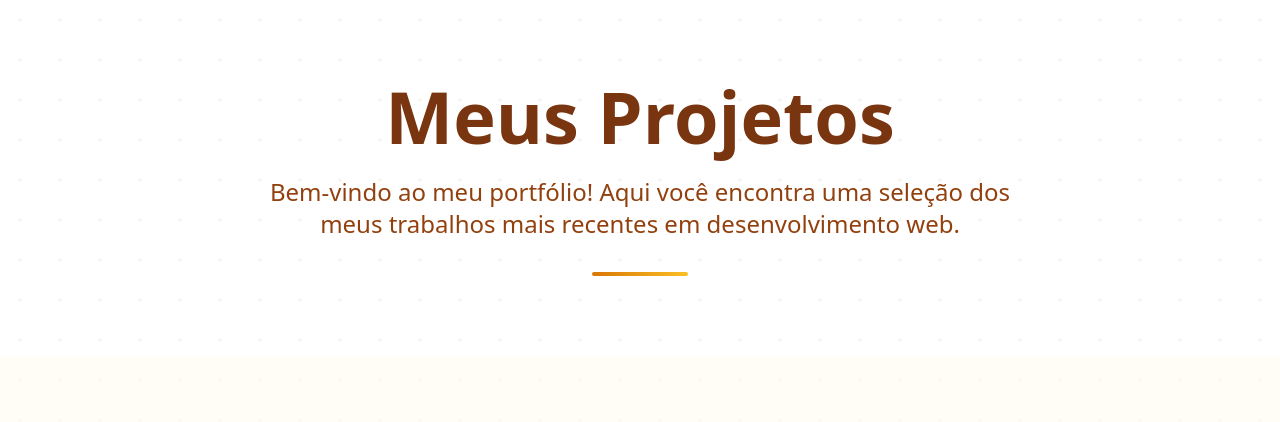
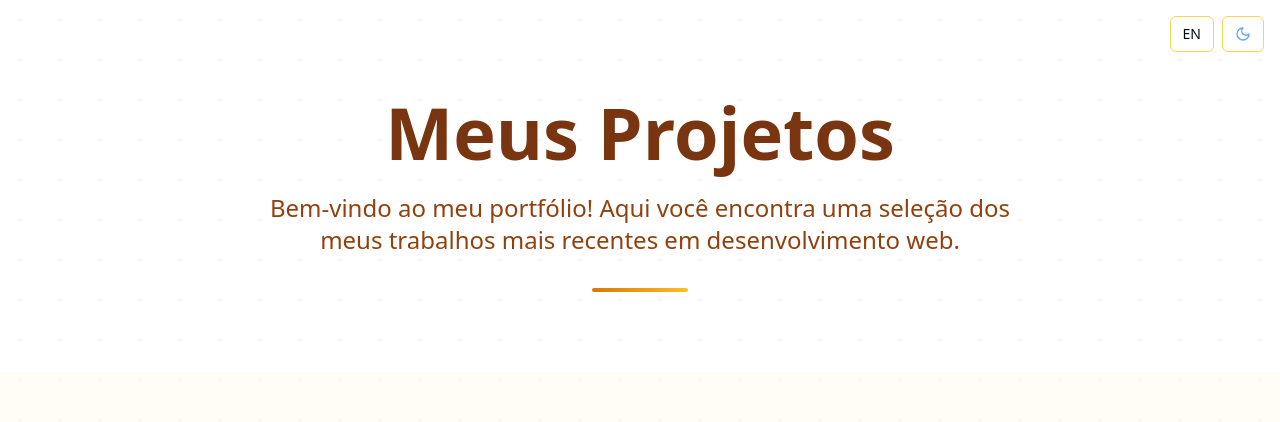
Before and after one commit to Samagiota/samuels-portfolio-showcase, a React (Vite) app: page / in a window 1280 px wide. Shown: the top 422 px of the page. Built offline with nearby package versions, Linux system fonts and the light colour scheme.

Commit message:
Add language and theme toggle buttons
Implement language and theme toggle buttons at the top of the page. The theme toggle should switch between light and dark modes, displaying a sun icon in light mode and a moon icon in dark mode.

```diff
--- /dev/null
+++ b/src/components/LanguageToggle.tsx
@@ -0,0 +1,23 @@
+
+import React from 'react';
+import { Button } from '@/components/ui/button';
+
+interface LanguageToggleProps {
+  isEnglish: boolean;
+  onToggle: () => void;
+}
+
+const LanguageToggle: React.FC<LanguageToggleProps> = ({ isEnglish, onToggle }) => {
+  return (
+    <Button
+      onClick={onToggle}
+      variant="outline"
+      size="sm"
+      className="border-amber-300 hover:bg-amber-50 dark:border-slate-600 dark:hover:bg-slate-800"
+    >
+      {isEnglish ? 'PT' : 'EN'}
+    </Button>
+  );
+};
+
+export default LanguageToggle;
--- /dev/null
+++ b/src/components/ThemeToggle.tsx
@@ -0,0 +1,28 @@
+
+import React from 'react';
+import { Sun, Moon } from 'lucide-react';
+import { Button } from '@/components/ui/button';
+
+interface ThemeToggleProps {
+  isDark: boolean;
+  onToggle: () => void;
+}
+
+const ThemeToggle: React.FC<ThemeToggleProps> = ({ isDark, onToggle }) => {
+  return (
+    <Button
+      onClick={onToggle}
+      variant="outline"
+      size="sm"
+      className="border-amber-300 hover:bg-amber-50 dark:border-slate-600 dark:hover:bg-slate-800"
+    >
+      {isDark ? (
+        <Sun className="w-4 h-4 text-yellow-500" />
+      ) : (
+        <Moon className="w-4 h-4 text-blue-400" />
+      )}
+    </Button>
+  );
+};
+
+export default ThemeToggle;
--- /dev/null
+++ b/src/hooks/useLanguage.ts
@@ -0,0 +1,109 @@
+
+import { useState } from 'react';
+
+export interface Translations {
+  title: string;
+  subtitle: string;
+  projectsTitle: string;
+  aboutTitle: string;
+  aboutName: string;
+  aboutDescription1: string;
+  aboutDescription2: string;
+  contactTitle: string;
+  contactSubtitle: string;
+  email: string;
+  phone: string;
+  sendMessage: string;
+  callWhatsApp: string;
+  footer: string;
+  viewDemo: string;
+  projects: {
+    gaming: {
+      title: string;
+      description: string;
+    };
+    ecommerce: {
+      title: string;
+      description: string;
+    };
+    sports: {
+      title: string;
+      description: string;
+    };
+  };
+}
+
+const translations: { pt: Translations; en: Translations } = {
+  pt: {
+    title: "Meus Projetos",
+    subtitle: "Bem-vindo ao meu portfólio! Aqui você encontra uma seleção dos meus trabalhos mais recentes em desenvolvimento web.",
+    projectsTitle: "Projetos em Destaque",
+    aboutTitle: "Quem Sou Eu",
+    aboutName: "Olá, eu sou o Samuel! 👋",
+    aboutDescription1: "Tenho 15 anos e sou um jovem desenvolvedor apaixonado por tecnologia. Estou no início da minha jornada no mundo da programação, focando principalmente em HTML e CSS para criar experiências web incríveis.",
+    aboutDescription2: "Cada projeto é uma nova oportunidade de aprender e crescer. Estou sempre em busca de novos desafios e adoraria conectar com outros desenvolvedores!",
+    contactTitle: "Vamos Conversar?",
+    contactSubtitle: "Estou sempre aberto para novas oportunidades, colaborações ou apenas para trocar uma ideia sobre programação!",
+    email: "Email",
+    phone: "Telefone",
+    sendMessage: "Mande uma mensagem!",
+    callWhatsApp: "Ligue ou mande um WhatsApp!",
+    footer: "© 2024 Samuel Meneses - Desenvolvedor em formação 🚀",
+    viewDemo: "Ver Demo",
+    projects: {
+      gaming: {
+        title: "Gaming Platform",
+        description: "Site inspirado na Riot Games com design moderno e interativo para comunidade gamer"
+      },
+      ecommerce: {
+        title: "E-commerce Store",
+        description: "Loja online completa inspirada na Amazon com sistema de produtos e carrinho"
+      },
+      sports: {
+        title: "Sports Store",
+        description: "Loja esportiva moderna inspirada na Loud com foco em gaming e esports"
+      }
+    }
+  },
+  en: {
+    title: "My Projects",
+    subtitle: "Welcome to my portfolio! Here you'll find a selection of my latest work in web development.",
+    projectsTitle: "Featured Projects",
+    aboutTitle: "Who Am I",
+    aboutName: "Hello, I'm Samuel! 👋",
+    aboutDescription1: "I'm 15 years old and a young developer passionate about technology. I'm at the beginning of my journey in the programming world, focusing mainly on HTML and CSS to create amazing web experiences.",
+    aboutDescription2: "Each project is a new opportunity to learn and grow. I'm always looking for new challenges and would love to connect with other developers!",
+    contactTitle: "Let's Talk?",
+    contactSubtitle: "I'm always open to new opportunities, collaborations, or just to chat about programming!",
+    email: "Email",
+    phone: "Phone",
+    sendMessage: "Send a message!",
+    callWhatsApp: "Call or send a WhatsApp!",
+    footer: "© 2024 Samuel Meneses - Developer in training 🚀",
+    viewDemo: "View Demo",
+    projects: {
+      gaming: {
+        title: "Gaming Platform",
+        description: "Site inspired by Riot Games with modern and interactive design for gaming community"
+      },
+      ecommerce: {
+        title: "E-commerce Store",
+        description: "Complete online store inspired by Amazon with product system and shopping cart"
+      },
+      sports: {
+        title: "Sports Store",
+        description: "Modern sports store inspired by Loud focusing on gaming and esports"
+      }
+    }
+  }
+};
+
+export const useLanguage = () => {
+  const [isEnglish, setIsEnglish] = useState(false);
+
+  const toggleLanguage = () => setIsEnglish(!isEnglish);
+
+  const t = translations[isEnglish ? 'en' : 'pt'];
+
+  return { isEnglish, toggleLanguage, t };
+};
--- /dev/null
+++ b/src/hooks/useTheme.ts
@@ -0,0 +1,27 @@
+
+import { useState, useEffect } from 'react';
+
+export const useTheme = () => {
+  const [isDark, setIsDark] = useState(() => {
+    if (typeof window !== 'undefined') {
+      return localStorage.getItem('theme') === 'dark';
+    }
+    return false;
+  });
+
+  useEffect(() => {
+    const root = window.document.documentElement;
+
+    if (isDark) {
+      root.classList.add('dark');
+      localStorage.setItem('theme', 'dark');
+    } else {
+      root.classList.remove('dark');
+      localStorage.setItem('theme', 'light');
+    }
+  }, [isDark]);
+
+  const toggleTheme = () => setIsDark(!isDark);
+
+  return { isDark, toggleTheme };
+};
--- a/src/pages/Index.tsx
+++ b/src/pages/Index.tsx
@@ -1,30 +1,36 @@
-
 import { Phone, Mail, ExternalLink, Github } from "lucide-react";
 import { Card, CardContent, CardDescription, CardHeader, CardTitle } from "@/components/ui/card";
 import { Button } from "@/components/ui/button";
+import ThemeToggle from "@/components/ThemeToggle";
+import LanguageToggle from "@/components/LanguageToggle";
+import { useTheme } from "@/hooks/useTheme";
+import { useLanguage } from "@/hooks/useLanguage";
 
 const Index = () => {
+  const { isDark, toggleTheme } = useTheme();
+  const { isEnglish, toggleLanguage, t } = useLanguage();
+
   const projects = [
     {
       id: 1,
-      title: "Gaming Platform",
-      description: "Site inspirado na Riot Games com design moderno e interativo para comunidade gamer",
+      title: t.projects.gaming.title,
+      description: t.projects.gaming.description,
       image: "https://images.unsplash.com/photo-1498050108023-c5249f4df085?w=400&h=250&fit=crop",
       tech: ["HTML", "CSS", "JavaScript"],
       style: "riot"
     },
     {
       id: 2,
-      title: "E-commerce Store",
-      description: "Loja online completa inspirada na Amazon com sistema de produtos e carrinho",
+      title: t.projects.ecommerce.title,
+      description: t.projects.ecommerce.description,
       image: "https://images.unsplash.com/photo-1460925895917-afdab827c52f?w=400&h=250&fit=crop",
       tech: ["HTML", "CSS", "JavaScript"],
       style: "amazon"
     },
     {
       id: 3,
-      title: "Sports Store",
-      description: "Loja esportiva moderna inspirada na Loud com foco em gaming e esports",
+      title: t.projects.sports.title,
+      description: t.projects.sports.description,
       image: "https://images.unsplash.com/photo-1486312338219-ce68d2c6f44d?w=400&h=250&fit=crop",
       tech: ["HTML", "CSS", "JavaScript"],
       style: "loud"
@@ -32,9 +38,15 @@ const Index = () => {
   ];
 
   return (
-    <div className="min-h-screen bg-white relative overflow-hidden">
+    <div className="min-h-screen bg-white dark:bg-slate-900 relative overflow-hidden transition-colors duration-300">
+      {/* Top Controls */}
+      <div className="fixed top-4 right-4 z-50 flex gap-2">
+        <LanguageToggle isEnglish={isEnglish} onToggle={toggleLanguage} />
+        <ThemeToggle isDark={isDark} onToggle={toggleTheme} />
+      </div>
+
       {/* Background Pattern */}
-      <div className="absolute inset-0 opacity-10">
+      <div className="absolute inset-0 opacity-10 dark:opacity-5">
         <div className="absolute inset-0" style={{
           backgroundImage: `radial-gradient(circle, #D4A574 2px, transparent 2px)`,
           backgroundSize: '40px 40px'
@@ -43,29 +55,29 @@ const Index = () => {
 
       <div className="relative z-10">
         {/* Header Section */}
-        <section className="py-20 px-6">
+        <section className="py-20 px-6 pt-24">
           <div className="max-w-6xl mx-auto text-center">
-            <h1 className="text-5xl md:text-7xl font-bold text-amber-900 mb-6 animate-fade-in">
-              Meus Projetos
+            <h1 className="text-5xl md:text-7xl font-bold text-amber-900 dark:text-amber-300 mb-6 animate-fade-in">
+              {t.title}
             </h1>
-            <p className="text-xl md:text-2xl text-amber-800 mb-8 max-w-3xl mx-auto leading-relaxed">
-              Bem-vindo ao meu portfólio! Aqui você encontra uma seleção dos meus trabalhos mais recentes em desenvolvimento web.
+            <p className="text-xl md:text-2xl text-amber-800 dark:text-amber-200 mb-8 max-w-3xl mx-auto leading-relaxed">
+              {t.subtitle}
             </p>
             <div className="w-24 h-1 bg-gradient-to-r from-amber-600 to-amber-400 mx-auto rounded-full"></div>
           </div>
         </section>
 
         {/* Projects Section */}
-        <section className="py-16 px-6 bg-gradient-to-b from-amber-50/50 to-white">
+        <section className="py-16 px-6 bg-gradient-to-b from-amber-50/50 to-white dark:from-slate-800/50 dark:to-slate-900">
           <div className="max-w-6xl mx-auto">
-            <h2 className="text-4xl font-bold text-amber-900 text-center mb-16">
-              Projetos em Destaque
+            <h2 className="text-4xl font-bold text-amber-900 dark:text-amber-300 text-center mb-16">
+              {t.projectsTitle}
             </h2>
             <div className="grid grid-cols-1 md:grid-cols-2 lg:grid-cols-3 gap-8">
               {projects.map((project, index) => (
                 <Card
                   key={project.id}
-                  className="group hover:shadow-2xl transition-all duration-300 border-amber-200 hover:border-amber-400 bg-white/80 backdrop-blur-sm hover:scale-105"
+                  className="group hover:shadow-2xl transition-all duration-300 border-amber-200 hover:border-amber-400 bg-white/80 dark:bg-slate-800/80 dark:border-slate-600 dark:hover:border-amber-400 backdrop-blur-sm hover:scale-105"
                   style={{ animationDelay: `${index * 0.1}s` }}
                 >
                   <div className="relative overflow-hidden rounded-t-lg">
@@ -77,10 +89,10 @@ const Index = () => {
                     <div className="absolute inset-0 bg-gradient-to-t from-amber-900/20 to-transparent opacity-0 group-hover:opacity-100 transition-opacity duration-300"></div>
                   </div>
                   <CardHeader>
-                    <CardTitle className="text-amber-900 group-hover:text-amber-700 transition-colors">
+                    <CardTitle className="text-amber-900 dark:text-amber-300 group-hover:text-amber-700 dark:group-hover:text-amber-200 transition-colors">
                       {project.title}
                     </CardTitle>
-                    <CardDescription className="text-amber-700">
+                    <CardDescription className="text-amber-700 dark:text-amber-200">
                       {project.description}
                     </CardDescription>
                   </CardHeader>
@@ -89,18 +101,18 @@ const Index = () => {
                       {project.tech.map((tech) => (
                         <span
                           key={tech}
-                          className="px-3 py-1 bg-amber-100 text-amber-800 rounded-full text-sm font-medium"
+                          className="px-3 py-1 bg-amber-100 dark:bg-amber-900/30 text-amber-800 dark:text-amber-200 rounded-full text-sm font-medium"
                         >
                           {tech}
                         </span>
                       ))}
                     </div>
                     <div className="flex gap-2">
-                      <Button size="sm" className="bg-amber-600 hover:bg-amber-700 flex-1">
+                      <Button size="sm" className="bg-amber-600 hover:bg-amber-700 dark:bg-amber-700 dark:hover:bg-amber-600 flex-1">
                         <ExternalLink className="w-4 h-4 mr-2" />
-                        Ver Demo
+                        {t.viewDemo}
                       </Button>
-                      <Button size="sm" variant="outline" className="border-amber-300 text-amber-700 hover:bg-amber-50">
+                      <Button size="sm" variant="outline" className="border-amber-300 text-amber-700 hover:bg-amber-50 dark:border-amber-600 dark:text-amber-300 dark:hover:bg-amber-900/20">
                         <Github className="w-4 h-4" />
                       </Button>
                     </div>
@@ -112,33 +124,30 @@ const Index = () => {
         </section>
 
         {/* About Section */}
-        <section className="py-20 px-6 bg-gradient-to-b from-white to-amber-50/30">
+        <section className="py-20 px-6 bg-gradient-to-b from-white to-amber-50/30 dark:from-slate-900 dark:to-slate-800/30">
           <div className="max-w-4xl mx-auto">
             <div className="text-center mb-12">
-              <h2 className="text-4xl font-bold text-amber-900 mb-6">
-                Quem Sou Eu
+              <h2 className="text-4xl font-bold text-amber-900 dark:text-amber-300 mb-6">
+                {t.aboutTitle}
               </h2>
               <div className="w-16 h-1 bg-amber-600 mx-auto rounded-full mb-8"></div>
             </div>
 
-            <Card className="border-amber-200 bg-white/70 backdrop-blur-sm shadow-xl">
+            <Card className="border-amber-200 dark:border-slate-600 bg-white/70 dark:bg-slate-800/70 backdrop-blur-sm shadow-xl">
               <CardContent className="p-8 md:p-12">
                 <div className="flex flex-col md:flex-row items-center gap-8">
                   <div className="w-32 h-32 bg-gradient-to-br from-amber-400 to-amber-600 rounded-full flex items-center justify-center text-white text-4xl font-bold shadow-lg">
                     S
                   </div>
                   <div className="flex-1 text-center md:text-left">
-                    <h3 className="text-2xl font-bold text-amber-900 mb-4">
-                      Olá, eu sou o Samuel! 👋
+                    <h3 className="text-2xl font-bold text-amber-900 dark:text-amber-300 mb-4">
+                      {t.aboutName}
                     </h3>
-                    <p className="text-lg text-amber-800 leading-relaxed mb-4">
-                      Tenho 15 anos e sou um jovem desenvolvedor apaixonado por tecnologia.
-                      Estou no início da minha jornada no mundo da programação, focando principalmente
-                      em <strong>HTML</strong> e <strong>CSS</strong> para criar experiências web incríveis.
+                    <p className="text-lg text-amber-800 dark:text-amber-200 leading-relaxed mb-4">
+                      {t.aboutDescription1}
                     </p>
-                    <p className="text-lg text-amber-800 leading-relaxed">
-                      Cada projeto é uma nova oportunidade de aprender e crescer.
-                      Estou sempre em busca de novos desafios e adoraria conectar com outros desenvolvedores!
+                    <p className="text-lg text-amber-800 dark:text-amber-200 leading-relaxed">
+                      {t.aboutDescription2}
                     </p>
                   </div>
                 </div>
@@ -148,25 +157,25 @@ const Index = () => {
         </section>
 
         {/* Contact Section */}
-        <section className="py-20 px-6 bg-gradient-to-b from-amber-50/30 to-amber-100/50">
+        <section className="py-20 px-6 bg-gradient-to-b from-amber-50/30 to-amber-100/50 dark:from-slate-800/30 dark:to-slate-700/50">
           <div className="max-w-4xl mx-auto text-center">
-            <h2 className="text-4xl font-bold text-amber-900 mb-6">
-              Vamos Conversar?
+            <h2 className="text-4xl font-bold text-amber-900 dark:text-amber-300 mb-6">
+              {t.contactTitle}
             </h2>
-            <p className="text-xl text-amber-800 mb-12 max-w-2xl mx-auto">
-              Estou sempre aberto para novas oportunidades, colaborações ou apenas para trocar uma ideia sobre programação!
+            <p className="text-xl text-amber-800 dark:text-amber-200 mb-12 max-w-2xl mx-auto">
+              {t.contactSubtitle}
             </p>
 
             <div className="grid grid-cols-1 md:grid-cols-2 gap-6 max-w-2xl mx-auto">
-              <Card className="group hover:shadow-xl transition-all duration-300 border-amber-200 hover:border-amber-400 bg-white/80 backdrop-blur-sm hover:scale-105">
+              <Card className="group hover:shadow-xl transition-all duration-300 border-amber-200 hover:border-amber-400 bg-white/80 dark:bg-slate-800/80 dark:border-slate-600 dark:hover:border-amber-400 backdrop-blur-sm hover:scale-105">
                 <CardContent className="p-8 text-center">
                   <div className="w-16 h-16 bg-gradient-to-br from-amber-500 to-amber-600 rounded-full flex items-center justify-center mx-auto mb-4 group-hover:scale-110 transition-transform duration-300">
                     <Mail className="w-8 h-8 text-white" />
                   </div>
-                  <h3 className="text-xl font-bold text-amber-900 mb-2">Email</h3>
-                  <p className="text-amber-700 mb-4">Mande uma mensagem!</p>
+                  <h3 className="text-xl font-bold text-amber-900 dark:text-amber-300 mb-2">{t.email}</h3>
+                  <p className="text-amber-700 dark:text-amber-200 mb-4">{t.sendMessage}</p>
                   <Button
-                    className="bg-amber-600 hover:bg-amber-700 w-full"
+                    className="bg-amber-600 hover:bg-amber-700 dark:bg-amber-700 dark:hover:bg-amber-600 w-full"
                     onClick={() => window.open('mailto:sanmeneses.developer@gmail.com')}
                   >
                     sanmeneses.developer@gmail.com
@@ -174,15 +183,15 @@ const Index = () => {
                 </CardContent>
               </Card>
 
-              <Card className="group hover:shadow-xl transition-all duration-300 border-amber-200 hover:border-amber-400 bg-white/80 backdrop-blur-sm hover:scale-105">
+              <Card className="group hover:shadow-xl transition-all duration-300 border-amber-200 hover:border-amber-400 bg-white/80 dark:bg-slate-800/80 dark:border-slate-600 dark:hover:border-amber-400 backdrop-blur-sm hover:scale-105">
                 <CardContent className="p-8 text-center">
                   <div className="w-16 h-16 bg-gradient-to-br from-amber-500 to-amber-600 rounded-full flex items-center justify-center mx-auto mb-4 group-hover:scale-110 transition-transform duration-300">
                     <Phone className="w-8 h-8 text-white" />
                   </div>
-                  <h3 className="text-xl font-bold text-amber-900 mb-2">Telefone</h3>
-                  <p className="text-amber-700 mb-4">Ligue ou mande um WhatsApp!</p>
+                  <h3 className="text-xl font-bold text-amber-900 dark:text-amber-300 mb-2">{t.phone}</h3>
+                  <p className="text-amber-700 dark:text-amber-200 mb-4">{t.callWhatsApp}</p>
                   <Button
-                    className="bg-amber-600 hover:bg-amber-700 w-full"
+                    className="bg-amber-600 hover:bg-amber-700 dark:bg-amber-700 dark:hover:bg-amber-600 w-full"
                     onClick={() => window.open('https://wa.me/5599981774932')}
                   >
                     +55 99 98177-4932
@@ -194,9 +203,9 @@ const Index = () => {
         </section>
 
         {/* Footer */}
-        <footer className="py-8 px-6 bg-amber-900 text-center">
-          <p className="text-amber-100">
-            © 2024 Samuel Meneses - Desenvolvedor em formação 🚀
+        <footer className="py-8 px-6 bg-amber-900 dark:bg-slate-900 text-center">
+          <p className="text-amber-100 dark:text-amber-200">
+            {t.footer}
           </p>
         </footer>
       </div>
```
